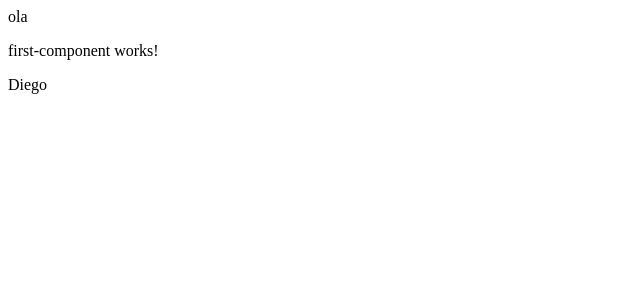
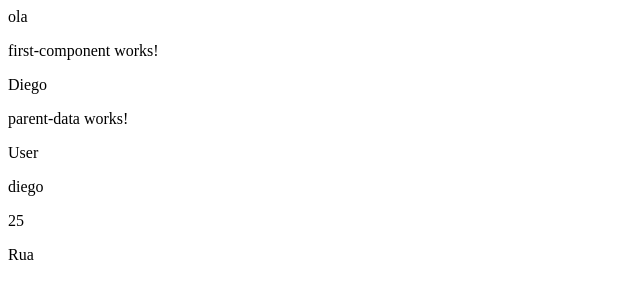
Before and after one commit to King-ego/first-project-angular, an Angular app: page / in a window 1280 px wide. Shown: the top 300 px of the page, without its empty margins (0-640 px from the left). Built offline with nearby package versions, Linux system fonts and the light colour scheme.

Commit message:
data for child

```diff
--- a/src/app/app.component.html
+++ b/src/app/app.component.html
@@ -1,2 +1,3 @@
 <div>ola</div>
 <app-first-component></app-first-component>
+<app-parent-data [user]="person" [andress]="andress"></app-parent-data>
--- a/src/app/app.component.ts
+++ b/src/app/app.component.ts
@@ -1,10 +1,12 @@
-import { Component } from '@angular/core';
+import { Component } from '@angular/core'
 
 @Component({
   selector: 'app-root',
   templateUrl: './app.component.html',
-  styleUrls: ['./app.component.scss']
+  styleUrls: ['./app.component.scss'],
 })
 export class AppComponent {
-  title = 'first-project-angular';
+  person = { name: 'diego', age: '25' }
+  andress = 'Rua'
+  title = 'first-project-angular'
 }
--- a/src/app/app.module.ts
+++ b/src/app/app.module.ts
@@ -4,11 +4,13 @@ import { BrowserModule } from '@angular/platform-browser';
 import { AppRoutingModule } from './app-routing.module';
 import { AppComponent } from './app.component';
 import { FirstComponentComponent } from './components/first-component/first-component.component';
+import { ParentDataComponent } from './components/parent-data/parent-data.component';
 
 @NgModule({
   declarations: [
     AppComponent,
-    FirstComponentComponent
+    FirstComponentComponent,
+    ParentDataComponent
   ],
   imports: [
     BrowserModule,
--- /dev/null
+++ b/src/app/components/parent-data/parent-data.component.html
@@ -0,0 +1,7 @@
+<p>parent-data works!</p>
+<div>
+  <p>User</p>
+  <p>{{ user.name }}</p>
+  <p>{{ user.age }}</p>
+  <p>{{ andress }}</p>
+</div>
--- /dev/null
+++ b/src/app/components/parent-data/parent-data.component.ts
@@ -0,0 +1,15 @@
+import { Component, OnInit, Input } from '@angular/core'
+
+@Component({
+  selector: 'app-parent-data',
+  templateUrl: './parent-data.component.html',
+  styleUrls: ['./parent-data.component.scss'],
+})
+export class ParentDataComponent implements OnInit {
+  @Input() user!: { name: string; age: string }
+  @Input() andress: string = ''
+
+  constructor() {}
+
+  ngOnInit(): void {}
+}
```
Also changed, not shown: src/app/components/parent-data/parent-data.component.scss (added), 1 other file (tests, documents, lock files or other folders).
